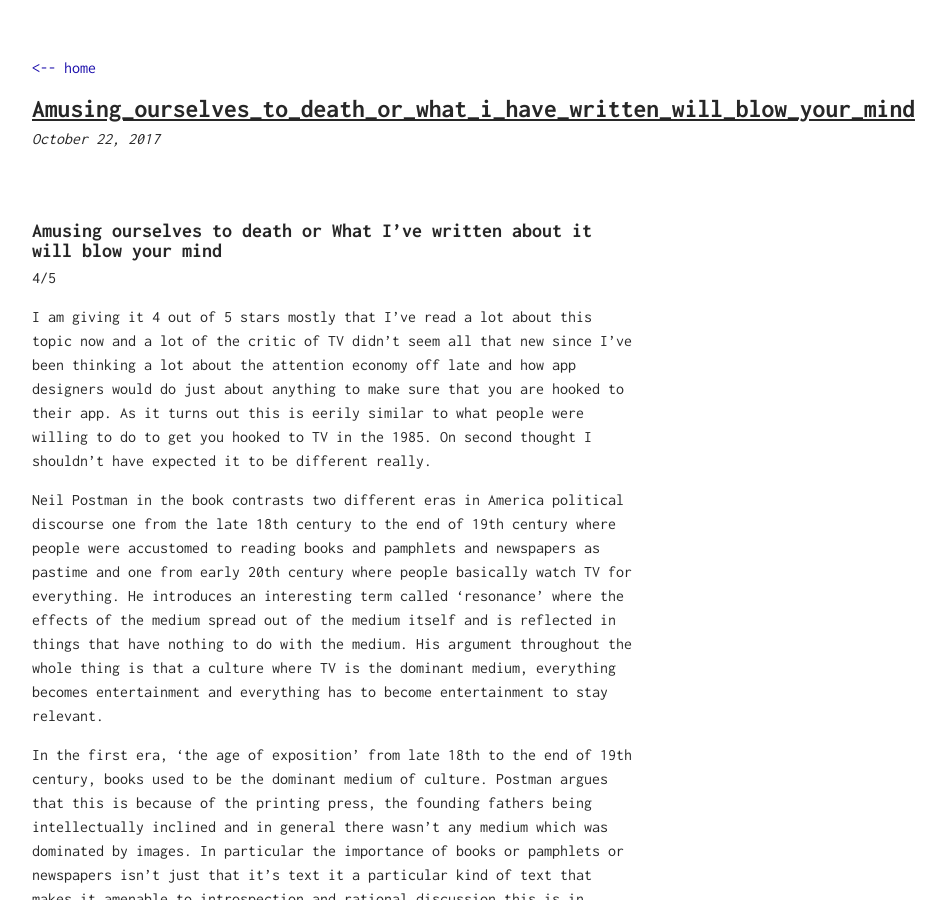
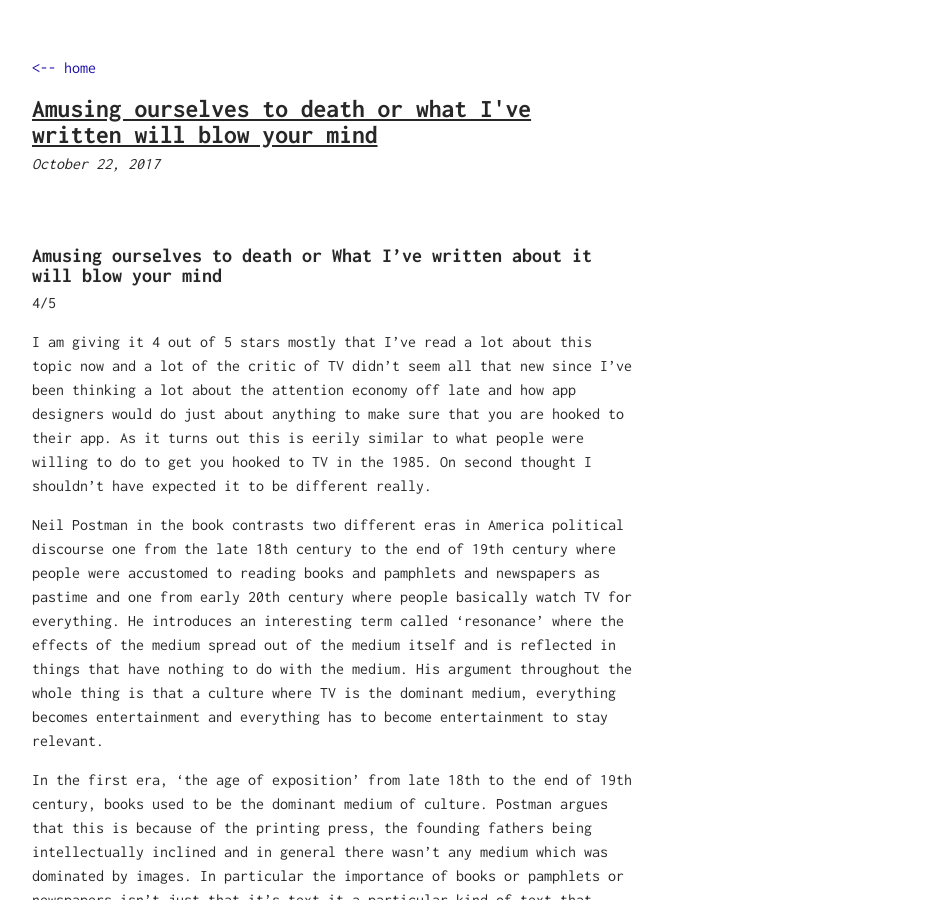
Before and after one commit to sukunrt/sukunrt.github.io, a Jekyll site: the page built from _posts/2017-10-22-Amusing_Ourselves_To_Death_Or_What_I_Have_Written_Will_Blow_Your_Mind.md, in a window 1280 px wide and 900 px high. Shown: the whole window, without its empty margins (308-1254 px from the left). Built offline with Jekyll 4.4.1, drawn with Linux system fonts in a browser that asks for light colours; our own code applies the rules of GitHub Pages for plain Markdown files; some of the changed lines change nothing that is shown.

Commit message:
fix yaml

```diff
--- a/_posts/2017-10-22-Amusing_Ourselves_To_Death_Or_What_I_Have_Written_Will_Blow_Your_Mind.md
+++ b/_posts/2017-10-22-Amusing_Ourselves_To_Death_Or_What_I_Have_Written_Will_Blow_Your_Mind.md
@@ -1,3 +1,9 @@
+---
+layout: post
+title:  "Amusing ourselves to death or what I've written will blow your mind"
+date:   2017-10-22 13:30:00
+---
+
 # Amusing ourselves to death or What I’ve written about it will blow your mind
 4/5
 
```
